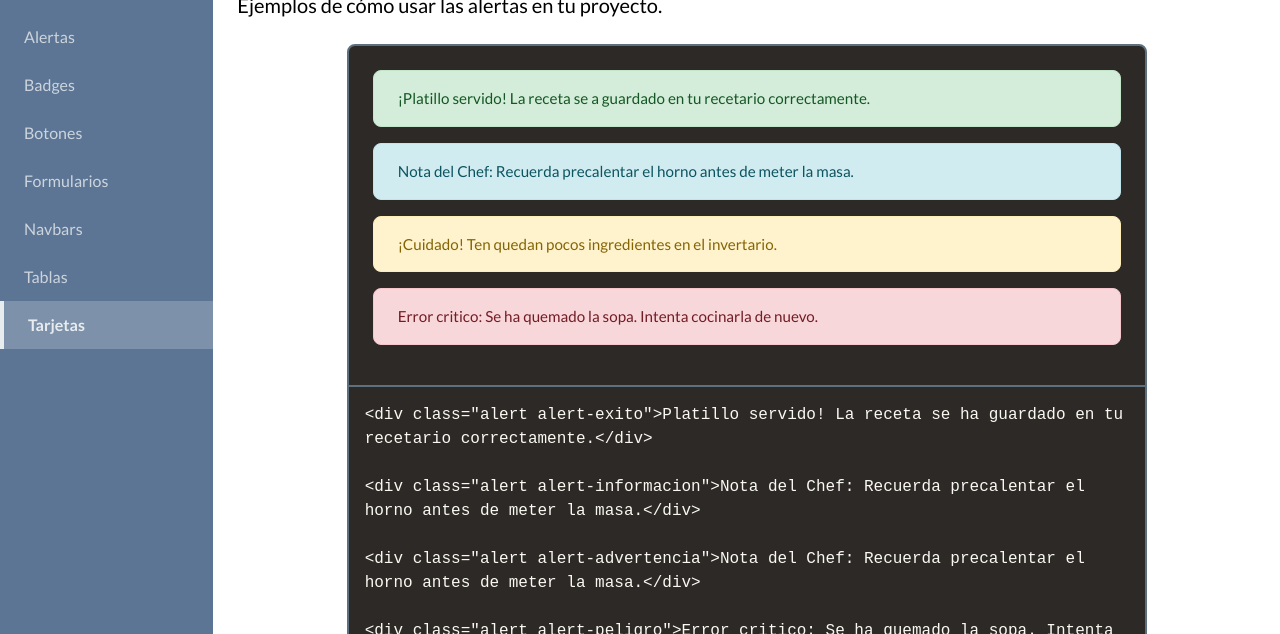
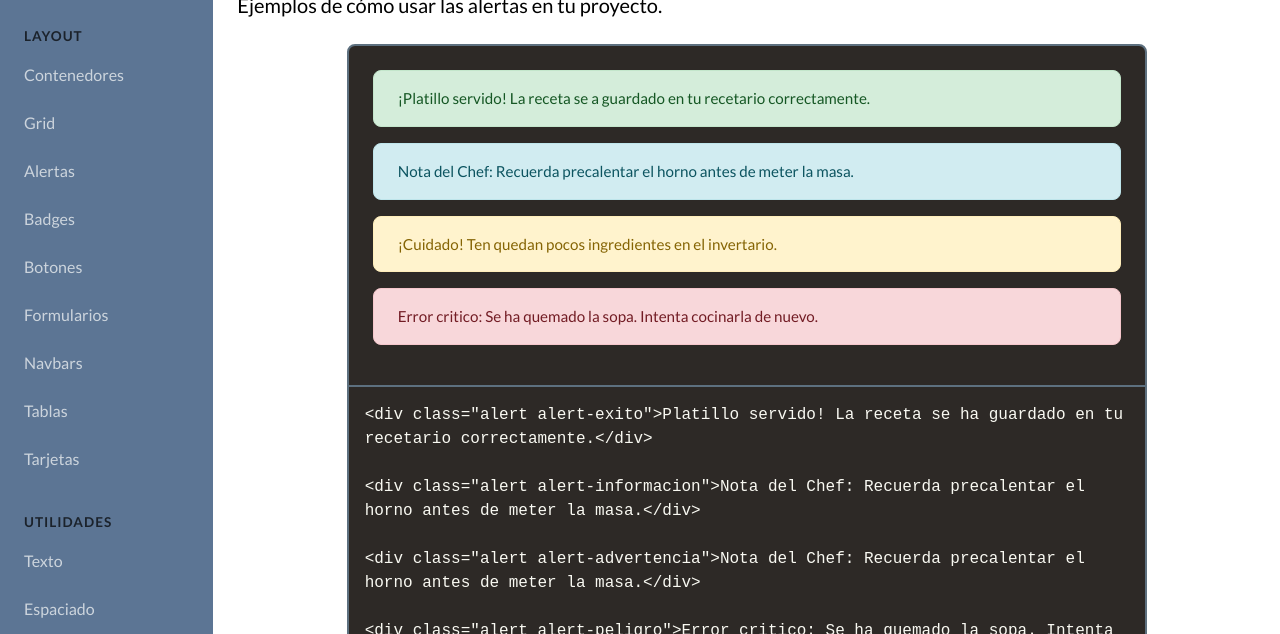
Before and after one commit to SteventVasquez/Little-Chef, a website: page enlaces/alertas.html in a window 1280 px wide. Shown: the part 166-800 px from the top of the page. Drawn offline with nearby package versions, Linux system fonts and the light colour scheme; a web font is replaced by a local one.

Commit message:
corrigiendo enlaces

```diff
--- a/enlaces/alertas.html
+++ b/enlaces/alertas.html
@@ -34,13 +34,27 @@
                 <nav class="sidebar sidebar-remy">
                     <div class="sidebar-header font-remy">Documentación</div>
                     <ul class="sidebar-menu font-recipe">
+                        <div class="sidebar-section-title">
+                            <p>Layout</p>
+                        </div>
+                        <li><a href="../layout.html#clase-container"  class="sidebar-link">Contenedores</a></li>
+                        <li><a href="#grid" class="sidebar-link">Grid</a></li>
                         <li><a href="alertas.html" class="sidebar-link">Alertas</a></li>
                         <li><a href="badges.html" class="sidebar-link">Badges</a></li>
                         <li><a href="botones.html" class="sidebar-link">Botones</a></li>
                         <li><a href="formularios.html" class="sidebar-link">Formularios</a></li>
                         <li><a href="navbar.html" class="sidebar-link">Navbars</a></li>
                         <li><a href="tablas.html" class="sidebar-link">Tablas</a></li>
-                        <li><a href="tarjetas.html" class="sidebar-link activo">Tarjetas</a></li>
+                        <li><a href="tarjetas.html" class="sidebar-link">Tarjetas</a></li>
+                        <div class="sidebar-section-title">
+                            <p>Utilidades</p>
+                        </div>
+                        <li><a href="../enlaces/utilidades/texto.html" class="sidebar-link">Texto</a></li>
+                        <li><a href="../enlaces/utilidades/espaciado.html" class="sidebar-link">Espaciado</a></li>
+                        <li><a href="../enlaces/utilidades/backgrounds.html" class="sidebar-link">Backgrounds</a></li>
+                        <li><a href="../enlaces/utilidades/bordes.html" class="sidebar-link">Bordes</a></li>
+                        <li><a href="../enlaces/utilidades/shadows.html" class="sidebar-link">Sombras</a></li>
+
                     </ul>
                 </nav>
             </aside>
```
